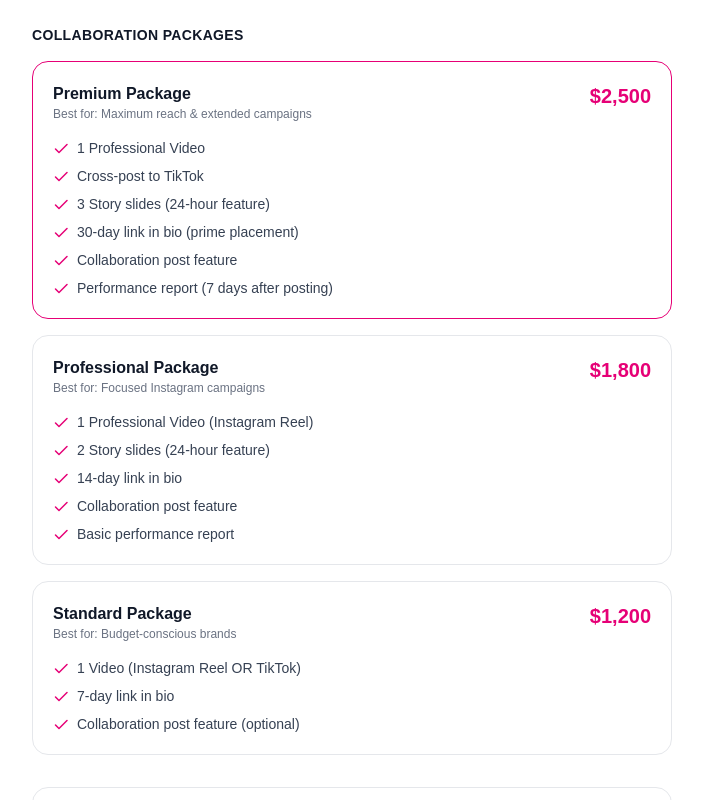
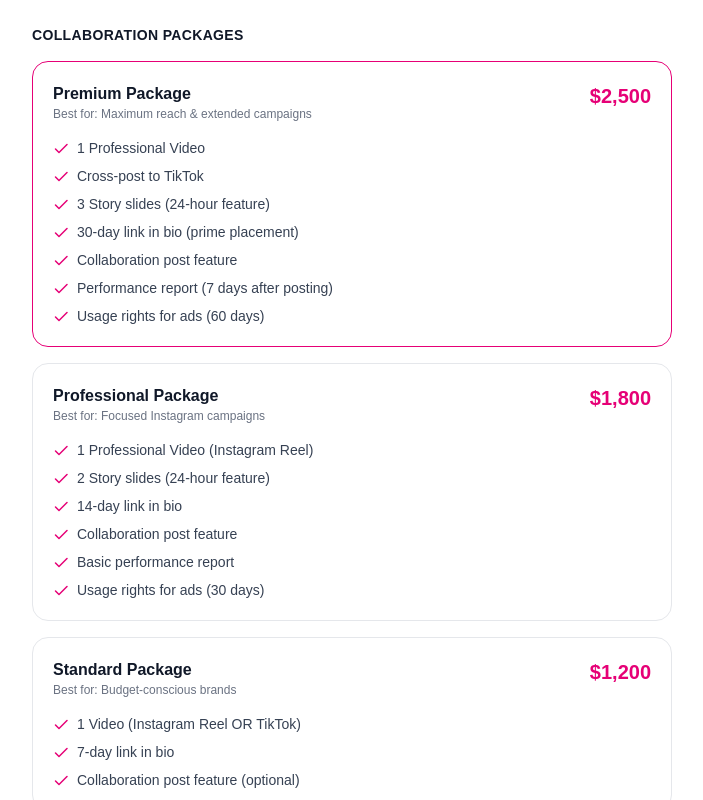
Before and after one commit to kohasummons/mercythaddeus, a Next.js app: page /kit in a window 1280 px wide. Shown: the part 541-1341 px from the top of the page, without its empty margins (288-991 px from the left). Built offline with nearby package versions, Linux system fonts and the light colour scheme; a web font is replaced by a local one.

Commit message:
followers

```diff
--- a/app/kit/page.tsx
+++ b/app/kit/page.tsx
@@ -10,7 +10,7 @@ import { motion } from "framer-motion";
 
 export default function KitPage() {
   const stats = [
-    { label: "Following", value: "92,000+" },
+    { label: "Following", value: "103,0000+" },
     { label: "Platforms", value: "Instagram, TikTok" },
     { label: "Niche", value: "AI Tools & Content Creation" },
     { label: "Audience", value: "Tech-savvy creators, AI enthusiasts" }
@@ -27,7 +27,8 @@ export default function KitPage() {
         "3 Story slides (24-hour feature)",
         "30-day link in bio (prime placement)",
         "Collaboration post feature",
-        "Performance report (7 days after posting)"
+        "Performance report (7 days after posting)",
+        "Usage rights for ads (60 days)"
       ]
     },
     {
@@ -39,7 +40,8 @@ export default function KitPage() {
         "2 Story slides (24-hour feature)",
         "14-day link in bio",
         "Collaboration post feature",
-        "Basic performance report"
+        "Basic performance report",
+        "Usage rights for ads (30 days)"
       ]
     },
     {
```
